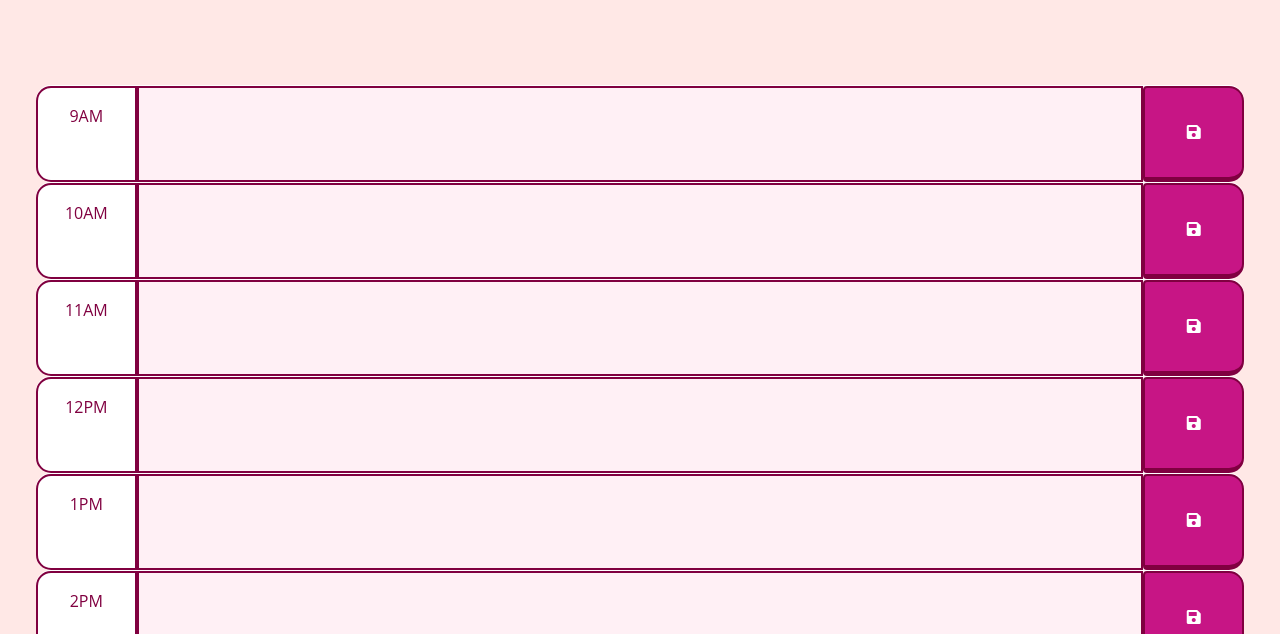
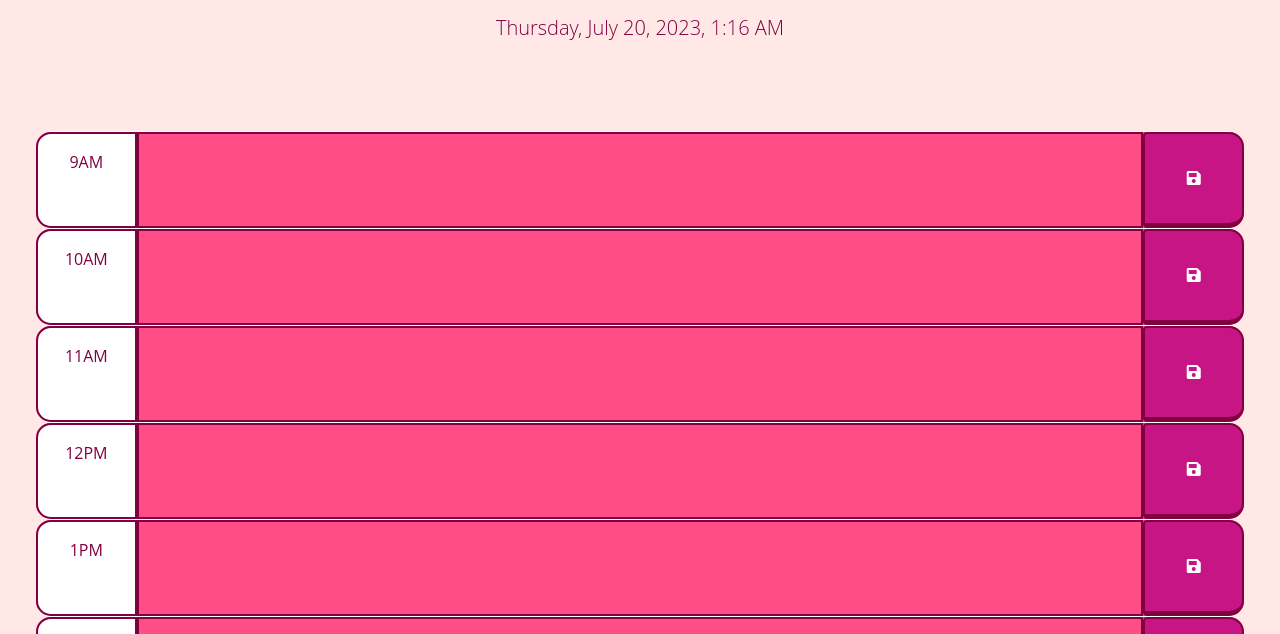
Before and after one commit to abigailjoy93/week5-challenge, a plain HTML site: page index.html in a window 1280 px wide. Shown: the part 166-800 px from the top of the page. Drawn offline with nearby package versions, Linux system fonts and the light colour scheme; files that its build step writes are made by us from their sources.

Commit message:
debug attempt 4

```diff
--- a/index.html
+++ b/index.html
@@ -20,7 +20,7 @@
       href="https://fonts.googleapis.com/css2?family=Fira+Sans:wght@400;700&display=swap"
       rel="stylesheet"
     />
-    <link rel="stylesheet" href=".assets/css/style.css" />
+    <link rel="stylesheet" href="style.css" />
     <title>Work Day Scheduler</title>
   </head>
 
@@ -114,6 +114,6 @@
 
     <script src="https://code.jquery.com/jquery-3.6.0.min.js"></script>
     <script src="https://cdn.jsdelivr.net/npm/dayjs@1/dayjs.min.js"></script>
-    <script src=".assets/js/script.js"></script>
+    <script src="script.js"></script>
   </body>
 </html>
```
